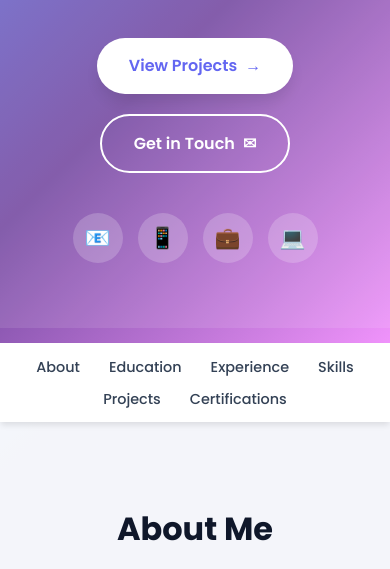
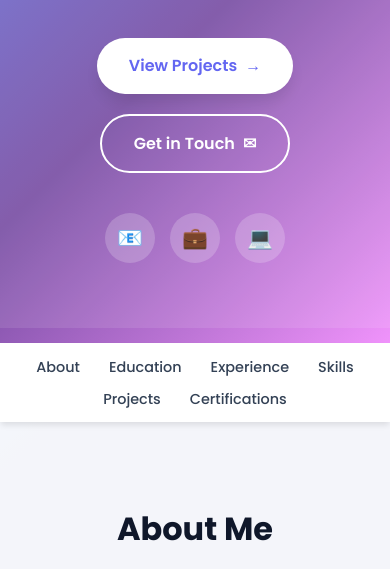
Before and after one commit to aastha073/aastha073.github.io, a plain HTML site: page index.html in a window 390 px wide. Shown: the part 275-844 px from the top of the page. Drawn offline with Linux system fonts and the light colour scheme.

Commit message:
Remove phone link from contact section
Removed phone contact link from the contact section.

```diff
--- a/index.html
+++ b/index.html
@@ -938,7 +938,6 @@
                 </div>
                 <div class="contact-links">
                     <a href="mailto:aastha_singh17@outlook.com" class="contact-icon" title="Email">📧</a>
-                    <a href="tel:+12012820389" class="contact-icon" title="Phone">📱</a>
                     <a href="https://www.linkedin.com/in/aastsingh" target="_blank" class="contact-icon" title="LinkedIn">💼</a>
                     <a href="https://github.com/aastha073" target="_blank" class="contact-icon" title="GitHub">💻</a>
                 </div>
```
